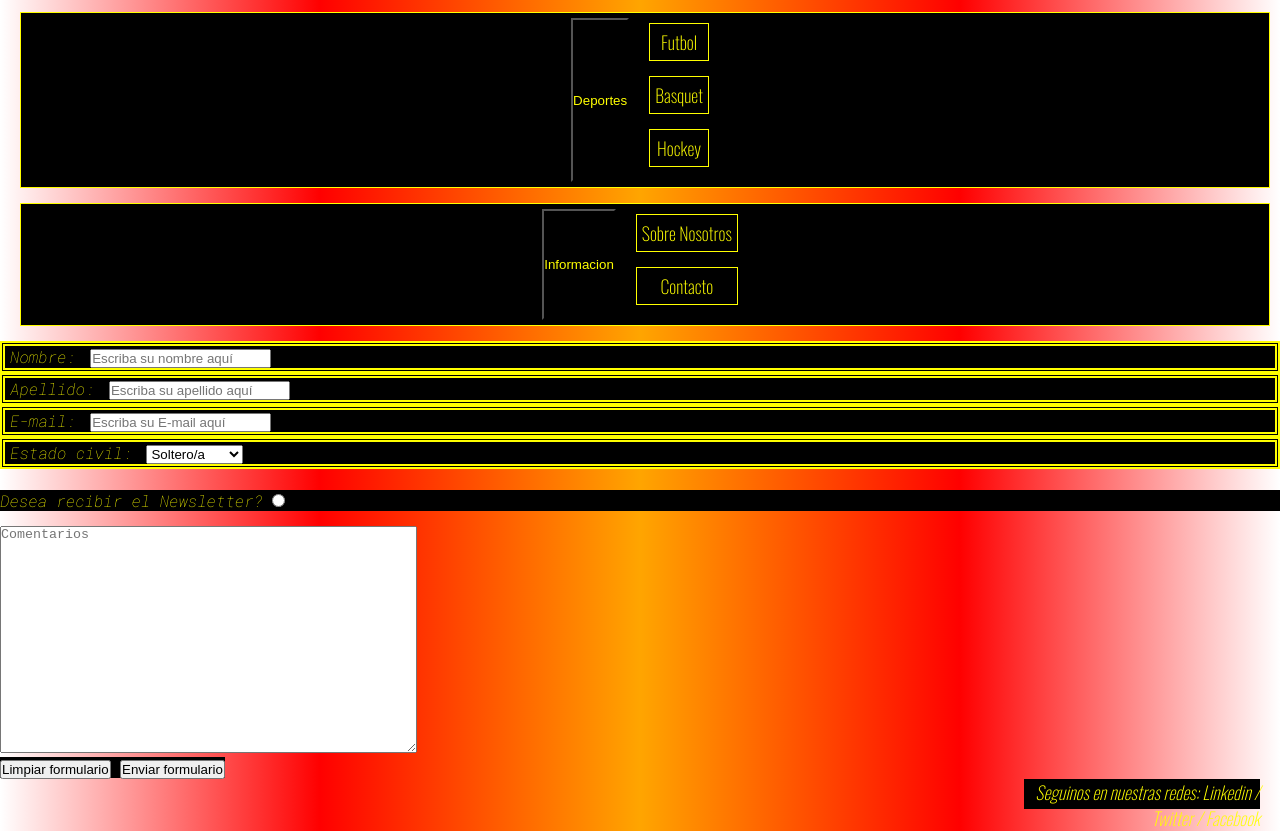
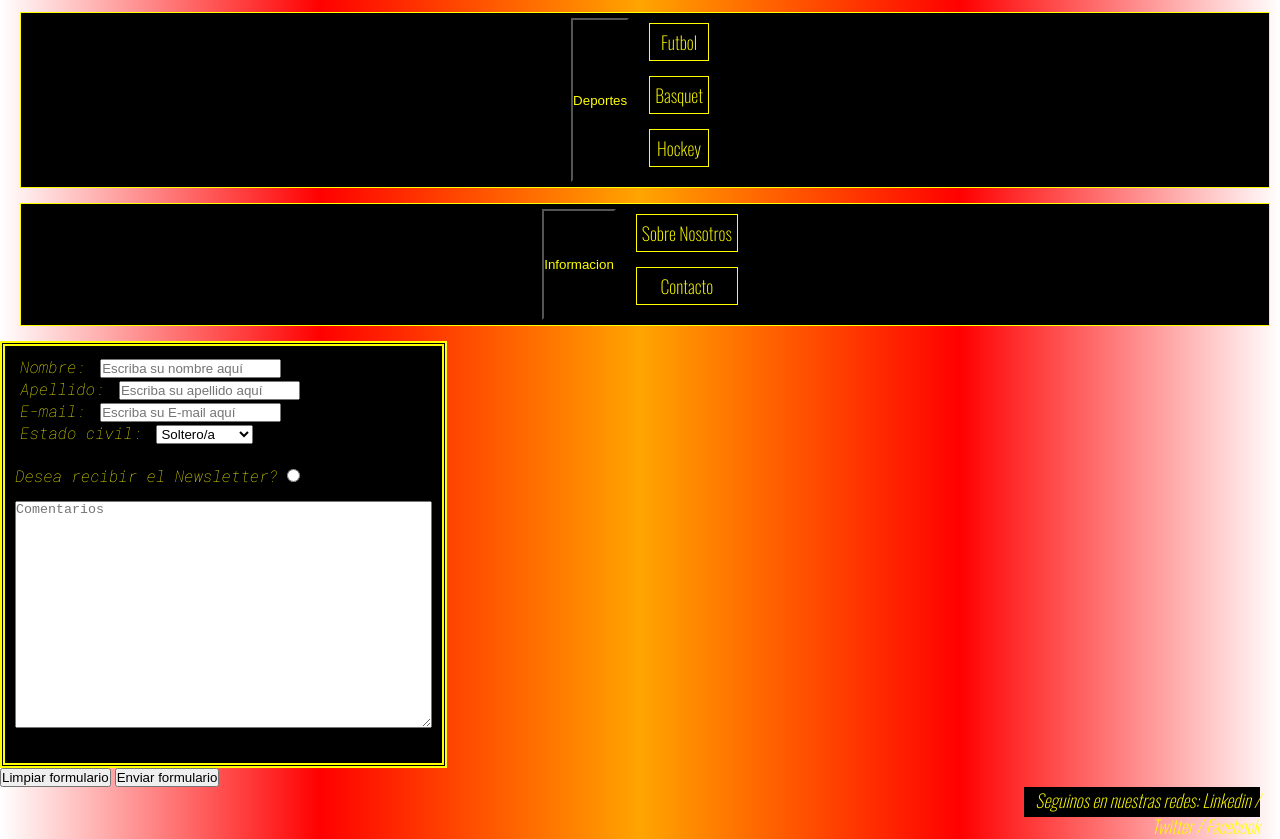
Before and after one commit to gonzaloelejalde/RossettiDeportes, a website: page secciones/contacto.html in a window 1280 px wide. Shown: the part 103-942 px from the top of the page. Drawn offline with nearby package versions, Linux system fonts and the light colour scheme; a web font is replaced by a local one.

Commit message:
formulario

```diff
--- a/secciones/contacto.html
+++ b/secciones/contacto.html
@@ -47,21 +47,23 @@
 
     <form>
         <fieldset>
+
+            <div>
                 <label class="label" for="nombre">Nombre: </label>
                 <input type="text" name="nombre" placeholder="Escriba su nombre aquí" />
-        </fieldset>
+            </div>
 
-        <fieldset>
+            <div>
                 <label class="label" for="apellido">Apellido: </label>
                 <input type="text" name="apellido" placeholder="Escriba su apellido aquí" />
-        </fieldset>
+            </div>
 
-        <fieldset>
+            <div>
                 <label class="label" for="E-mail">E-mail: </label>
                 <input type="text" name="e-mail" placeholder="Escriba su E-mail aquí" />
-        </fieldset>
+            </div>
 
-        <fieldset>
+            <div>
                 <label class="label">Estado civil: </label>
                 <select name="Estado civil: ">
                     <option value="S">Soltero/a</option>
@@ -69,19 +71,22 @@
                     <option value="D">Divorciado/a</option>
                     <option value="V">Viudo/a</option>
                 </select>
-        </fieldset>
+            </div>
 
             <label class="label">
                 <ul>
-                <li class="news">Desea recibir el Newsletter? <input type="radio" value="Desea recibir el Newsletter" />
+                    <li class="news">Desea recibir el Newsletter? <input type="radio"
+                            value="Desea recibir el Newsletter" />
                     </li>
             </label>
             <li><textarea class="area" name="texto" rows="15" cols="50" placeholder="Comentarios"></textarea></li>
             </ul>
+        </fieldset>
 
         <input type="reset" value="Limpiar formulario" />
         <input type="submit" value="Enviar formulario" />
     </form>
+
     <div class="grid-container-footer">
         <footer>
             <address>
--- a/styles/style.css
+++ b/styles/style.css
@@ -164,6 +164,8 @@ fieldset {
     border: 5px solid yellow;
     border-style: double;
     background-color: black;
+    width: 0px;
+    padding: 10px;
 }
 
 .footercontacto {
```
Lines whose indentation alone changed are shown as unchanged.
